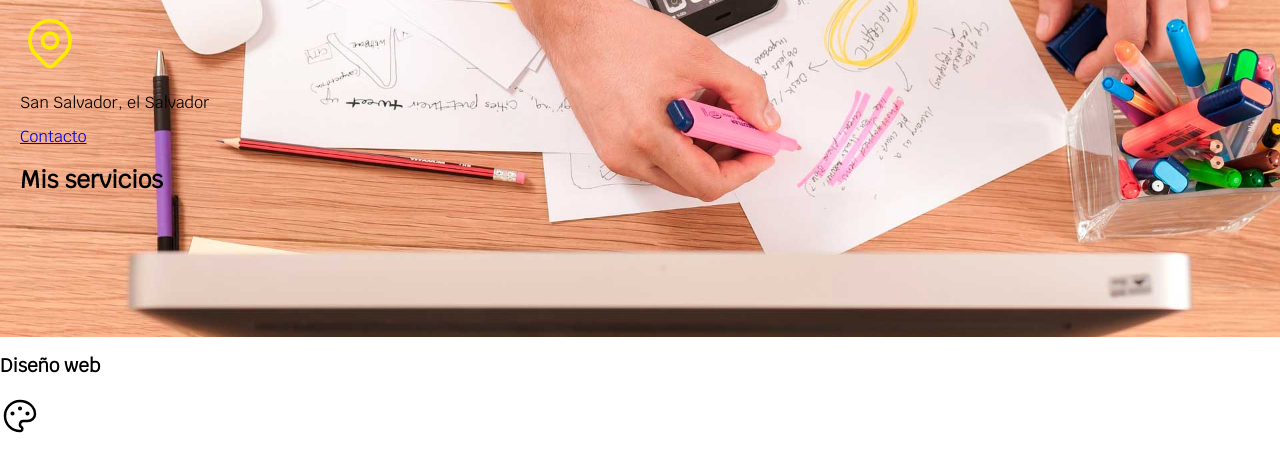
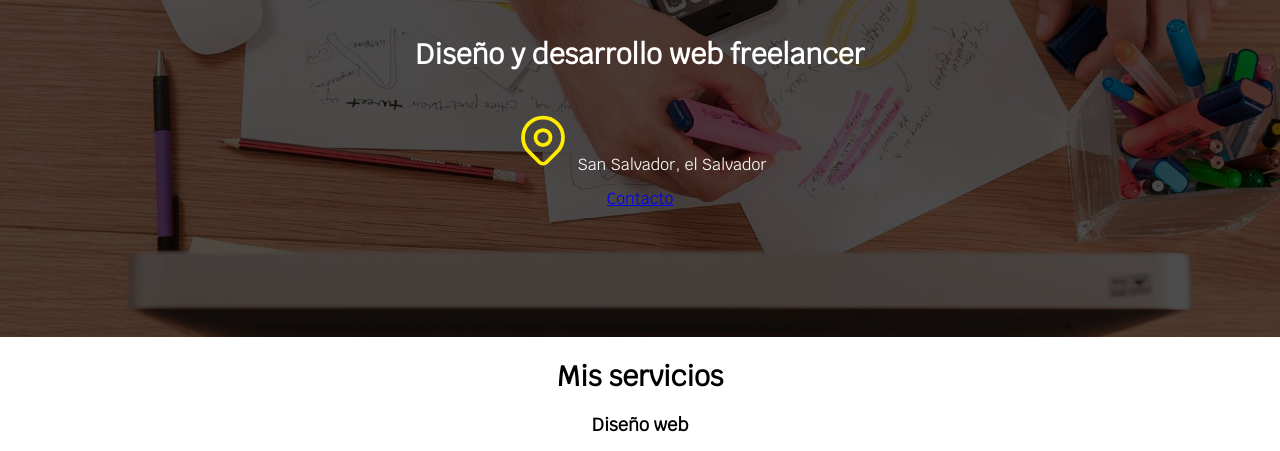
Before and after one commit to AironB/freelancer_inicio, a plain HTML site: page index.html in a window 1280 px wide. Shown: the part 251-702 px from the top of the page. Drawn offline with Linux system fonts and the light colour scheme.

Commit message:
confirmo

```diff
--- a/index.html
+++ b/index.html
@@ -34,12 +34,13 @@
                 <circle cx="12" cy="11" r="3" />
                 <path d="M17.657 16.657l-4.243 4.243a2 2 0 0 1 -2.827 0l-4.244 -4.243a8 8 0 1 1 11.314 0z" />
               </svg>
-        </p>
-        <p>San Salvador, el Salvador</p>
+
+        San Salvador, el Salvador</p>
         <a href="#">Contacto</a>
     </div>
+</section>
         <h2>Mis servicios</h2>
-    </section>
+
     <main>
     <section>
         <h3><P>Diseño web  </P></h3>
--- a/style/style.css
+++ b/style/style.css
@@ -20,10 +20,19 @@ body
     font-size: 16px;
     font-family: 'Krub', sans-serif;
 }
-.titulo
+h1{
+    font-size: 3.8rem;
+}
+h2{
+    font-size: 2.8rem;
+}
+h3
+{
+    font-size: 1.8rem;
+}
+h1,h2,h3
 {
     text-align: center;
-    font-size: 3.8rem;
 }
 .titulo span
 {
@@ -74,7 +83,27 @@ body
     background-repeat: no-repeat;
     background-size: cover;
     height: 450px;
-    padding: 20px;
+
+    position: relative;
+}
+.contenido-hero
+{
+    position: absolute;
+    /*esta parte nos sirve para poner el cuadro transparente sobre la imagen*/
+    background-color: rgba(0, 0, 0, 0.7);/*sintaxis anterior*/
+    background-color: rgb(0, 0, 0, 70%)/*sintaxis nueva esta no esta soportada por todos los navegadores*/;
+    width: 100%;
+    height: 100%;
+
+    display: flex;
+    flex-direction: column;
+    align-items: center;
+    justify-content: center;
+}
+.contenido-hero h2,
+.contenido-hero p
+{
+color: var(--blanco);
 }
 @media (min-width: 480px/*esdta resolucion sirve para un telefono celular*/)
 {
```
